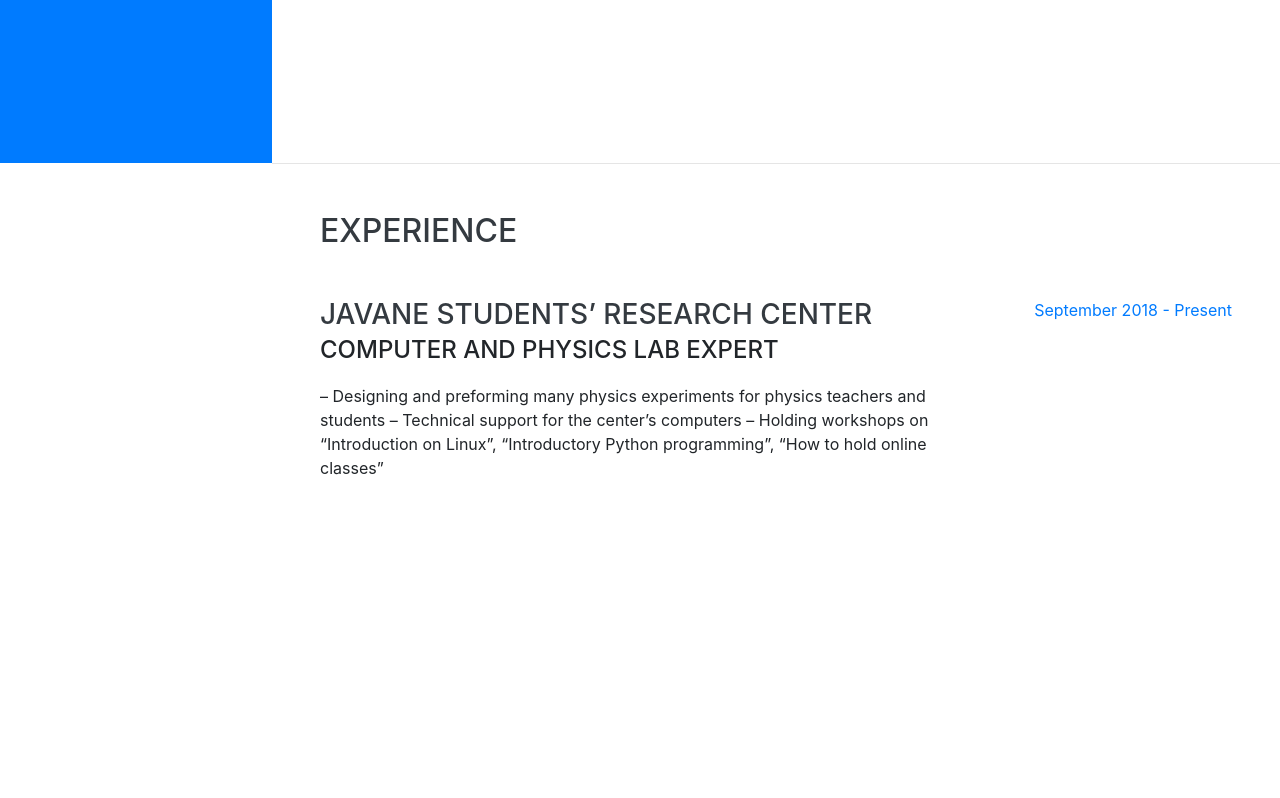
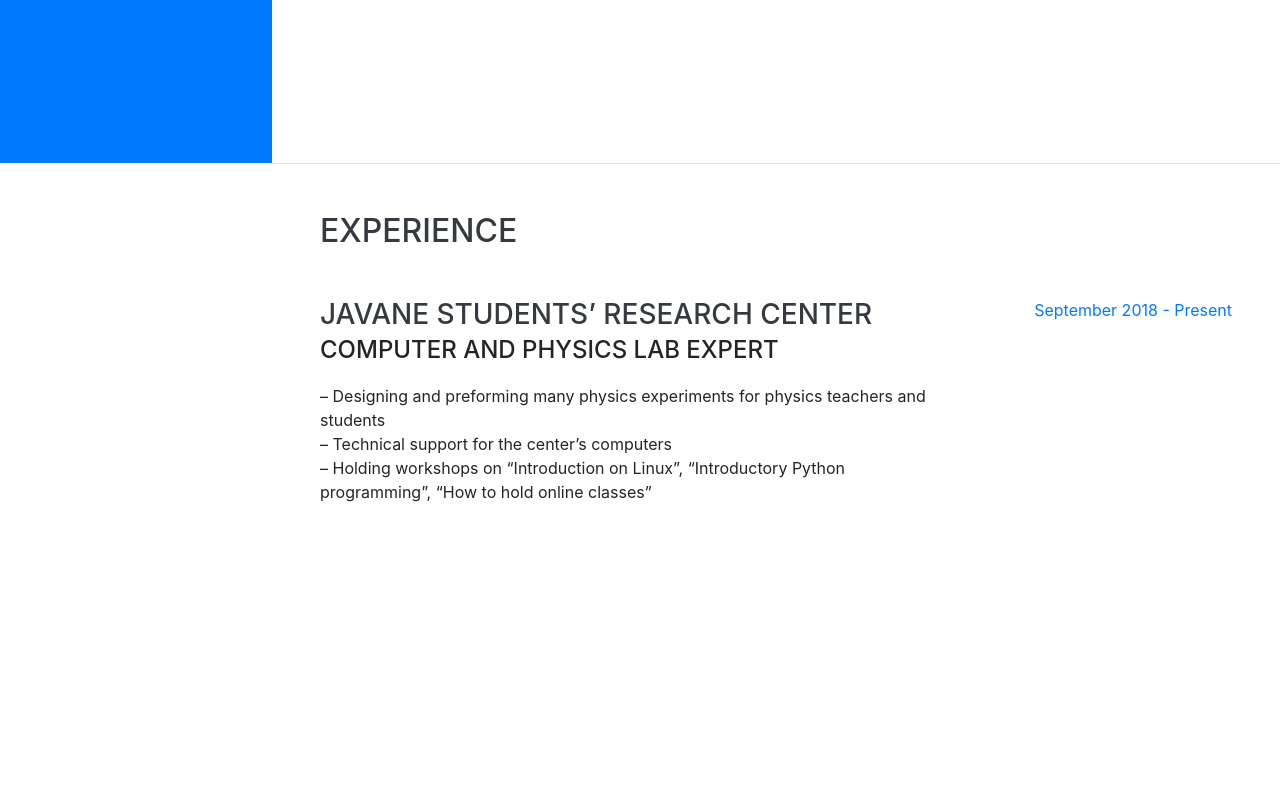
Before and after one commit to ariajafari/ariajafari.github.io, a website with bundled scripts: page index.html in a window 1280 px wide. Shown: the part 637-1435 px from the top of the page. Built offline with nearby package versions, Linux system fonts and the light colour scheme; a web font is replaced by a local one.

Commit message:
Update index.html

```diff
--- a/index.html
+++ b/index.html
@@ -92,8 +92,8 @@
           <div class="resume-content">
 		  <h3 class="mb-0">Javane Students’ Research Center</h3>
             <div class="subheading mb-3">Computer and Physics Lab Expert</div>
-            <p>– Designing and preforming many physics experiments for physics teachers and students
-– Technical support for the center’s computers
+            <p>– Designing and preforming many physics experiments for physics teachers and students<br>
+– Technical support for the center’s computers<br>
 – Holding workshops on “Introduction on Linux”, “Introductory Python programming”, “How to hold online
 classes”
 </p>
```
